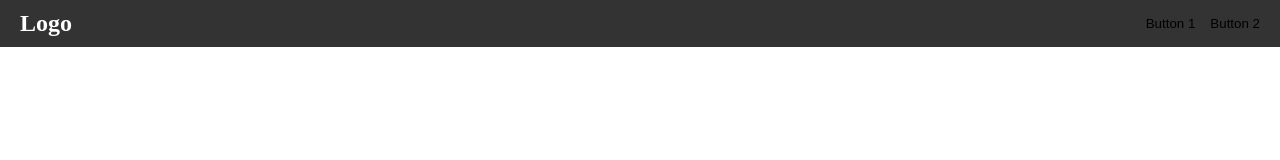
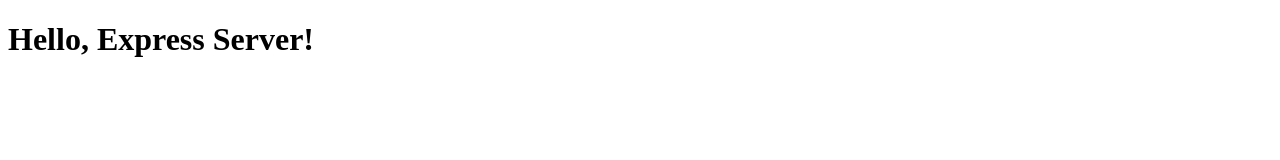
Before and after one commit to yashprasad234/Leetcode-Clone, a plain HTML site: page index.html in a window 1280 px wide. Drawn offline with Linux system fonts and the light colour scheme.

Commit message:
removed the style.css file

```diff
--- a/index.html
+++ b/index.html
@@ -1,19 +1,9 @@
 <!DOCTYPE html>
 <html lang="en">
   <head>
-    <meta charset="UTF-8" />
-    <meta http-equiv="X-UA-Compatible" content="IE=edge" />
-    <meta name="viewport" content="width=device-width, initial-scale=1.0" />
-    <link rel="stylesheet" href="style.css" />
-    <title>Document</title>
+    <link rel="stylesheet" href="/styles.css" />
   </head>
   <body>
-    <nav class="navbar">
-      <div class="logo">Logo</div>
-      <div class="nav-buttons">
-        <button class="nav-button">Button 1</button>
-        <button class="nav-button">Button 2</button>
-      </div>
-    </nav>
+    <h1>Hello, Express Server!</h1>
   </body>
 </html>
--- a/style.css
+++ /dev/null
@@ -1,35 +0,0 @@
-/* Reset default margin and padding for better consistency */
-body,
-button {
-  margin: 0;
-  padding: 0;
-  border: none;
-  background-color: transparent;
-}
-
-/* Basic styling for the navbar */
-.navbar {
-  display: flex;
-  justify-content: space-between;
-  align-items: center;
-  background-color: #333; /* Set your desired background color */
-  padding: 10px 20px;
-  color: white; /* Set your desired text color */
-}
-
-/* Styling for the logo */
-.logo {
-  font-size: 24px;
-  font-weight: bold;
-}
-
-/* Styling for the navigation buttons container */
-.nav-buttons {
-  display: flex;
-}
-
-/* Styling for navigation buttons */
-.nav-button {
-  margin-left: 15px;
-  cursor: pointer;
-}
```
Also changed, not shown: index.js (+9 -51 lines).
